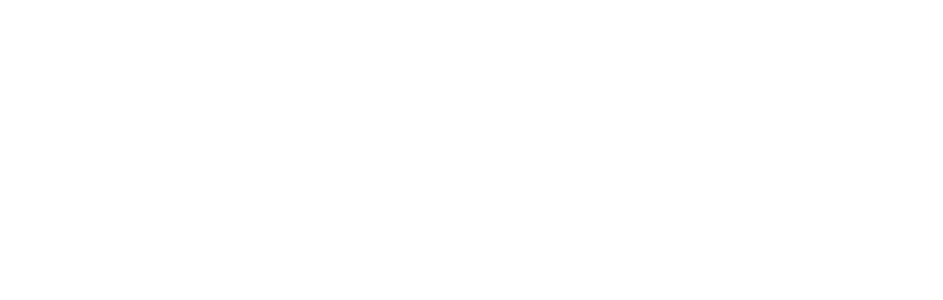
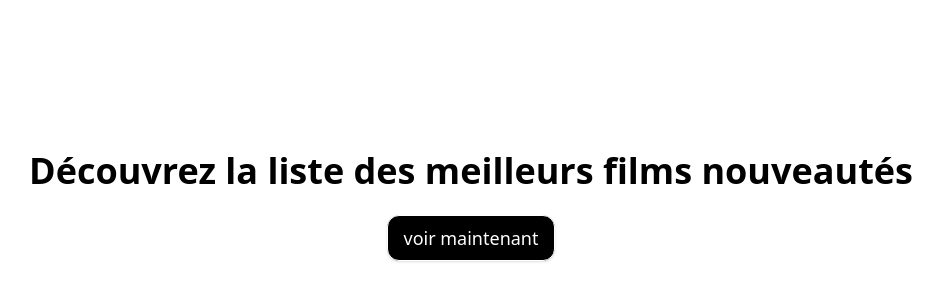
Before and after one commit to tsirygit/to-do-list-apps, a Nuxt app: page / in a window 1280 px wide. Shown: the part 194-494 px from the top of the page, without its empty margins (169-1112 px from the left). Built offline with nearby package versions, Linux system fonts and the light colour scheme.

Commit message:
mon application todolist

```diff
--- /dev/null
+++ b/app/pages/composables/ui/Button.vue
@@ -0,0 +1,3 @@
+<template>
+  <button class=" cursor-pointer px-4 py-2 border shadow rounded-xl text-lg text-white">voir maintenant</button>
+</template>
--- /dev/null
+++ b/app/pages/index.vue
@@ -0,0 +1,48 @@
+<template>
+  <div class="flex justify-center flex-col h-screen items-center">
+    <div>
+      <transition name="slide-down">
+        <h1
+          v-if="showTitle"
+          class="font-bold text-3xl md:text-4xl text-balance"
+        >
+          {{ Title }}
+        </h1>
+      </transition>
+    </div>
+    <div class="mt-6">
+      <NuxtLink to="">
+        <Button class="bg-black" />
+      </NuxtLink>
+    </div>
+  </div>
+</template>
+
+<script setup>
+import { ref, onMounted } from "vue";
+import Button from "./composables/ui/Button.vue";
+
+const Title = ref("Découvrez la liste des meilleurs films nouveautés");
+const showTitle = ref(false);
+
+onMounted(() => {
+  showTitle.value = true;
+});
+</script>
+
+<style scoped>
+.slide-down-enter-active {
+  transition: all 3s ease;
+}
+.slide-down-leave-active {
+  transition: all 1s ease;
+}
+.slide-down-enter-from {
+  opacity: 0;
+  transform: translateY(-100px);
+}
+.slide-down-enter-to {
+  opacity: 1;
+  transform: translateY(0);
+}
+</style>
```
